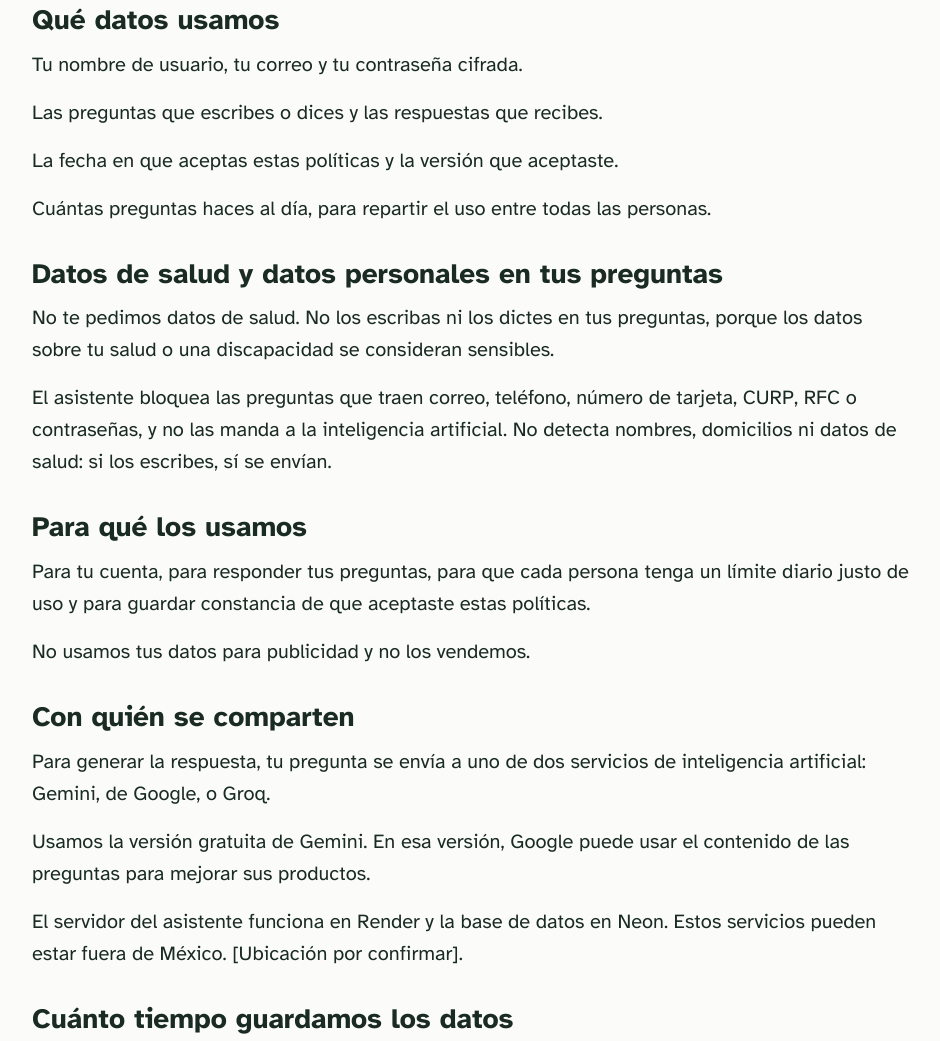
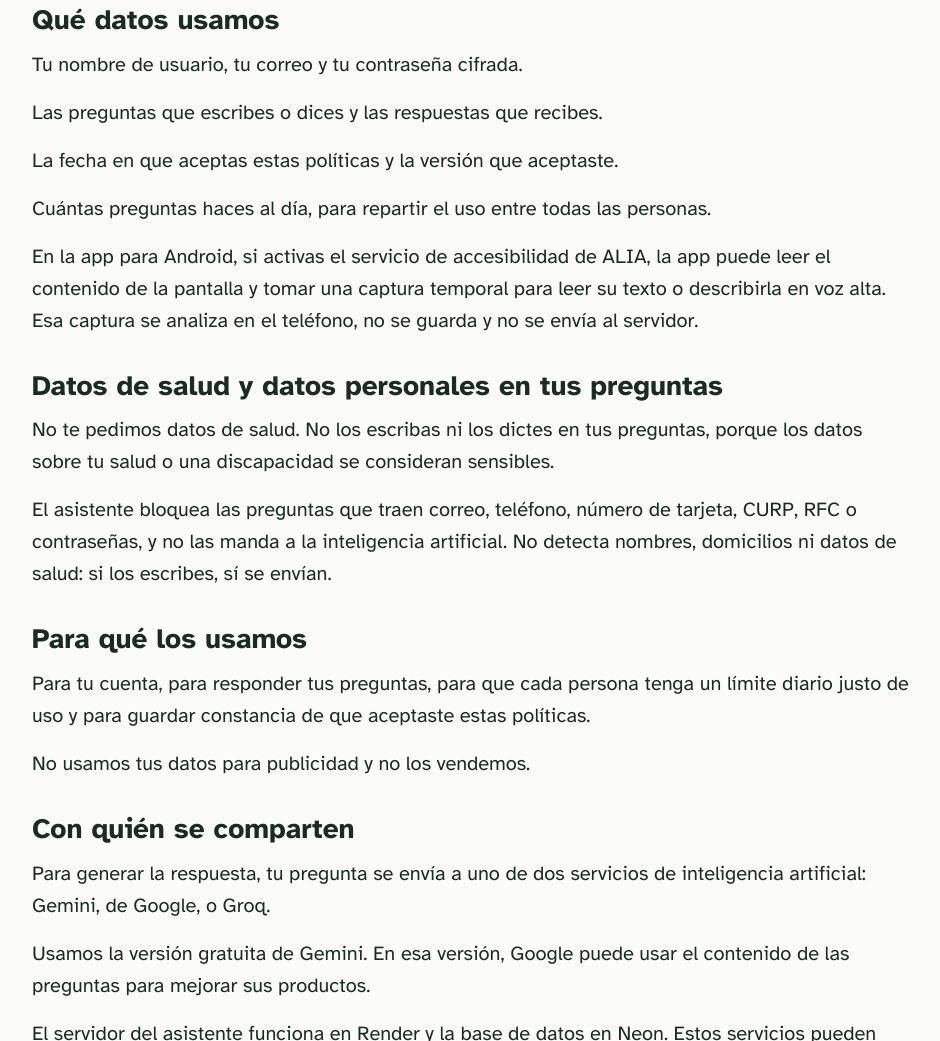
Before and after one commit to FernandezQuintanaJose/PaginaAsistenteCECAPI, a website: page politicas.html in a window 1280 px wide. Shown: the part 980-2021 px from the top of the page, without its empty margins (128-1068 px from the left). Drawn offline with Linux system fonts and the light colour scheme.

Commit message:
Políticas: explica el servicio de accesibilidad de Android (lee la pantalla y toma una captura temporal que no se guarda ni sale del teléfono); versión 2026-11-25-borrador
Co-Authored-By: Claude Opus 5.5 <noreply@anthropic.com>
Claude-Session: https://claude.ai/code/session_01WmDzvz95ZmBuY5569sPXfk

```diff
--- a/politicas.html
+++ b/politicas.html
@@ -77,7 +77,7 @@
 
       <!-- Cada <section class="parte-politica"> es una parte que el asistente lee por separado.
            Al cambiar el texto, cambiar también data-version: quien ya aceptó tendrá que aceptar de nuevo. -->
-      <article id="texto-politicas" data-version="2026-10-30-borrador">
+      <article id="texto-politicas" data-version="2026-11-25-borrador">
         <section class="parte-politica">
           <h2>Qué es el asistente</h2>
           <p>ALIA responde preguntas en español usando inteligencia artificial. Funciona en esta página, en la app para Android y en la app para Windows.</p>
@@ -104,6 +104,7 @@
           <p>Las preguntas que escribes o dices y las respuestas que recibes.</p>
           <p>La fecha en que aceptas estas políticas y la versión que aceptaste.</p>
           <p>Cuántas preguntas haces al día, para repartir el uso entre todas las personas.</p>
+          <p>En la app para Android, si activas el servicio de accesibilidad de ALIA, la app puede leer el contenido de la pantalla y tomar una captura temporal para leer su texto o describirla en voz alta. Esa captura se analiza en el teléfono, no se guarda y no se envía al servidor.</p>
         </section>
 
         <section class="parte-politica">
```
